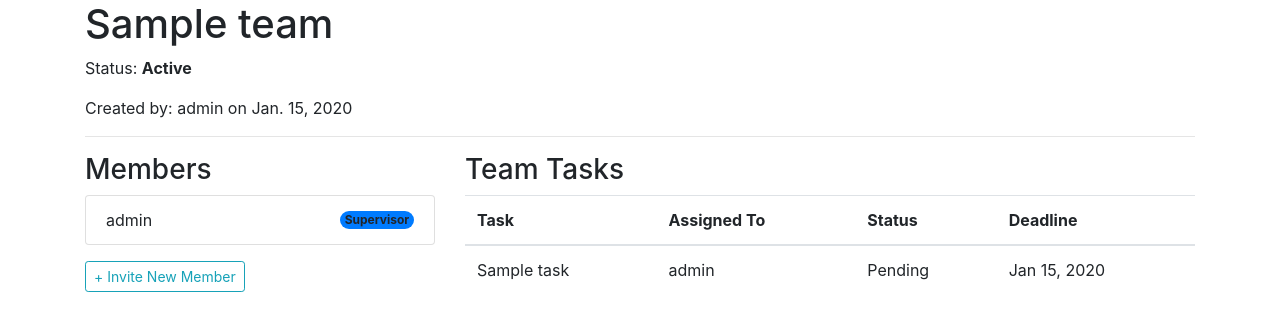
After one commit to rphlrphl/todo-website, a Django app: page /main/team/1/ in a window 1280 px wide. The commit adds this page. Shown: the top 331 px of the page. Run offline with Django 5.2, Linux system fonts and the light colour scheme; a user stored in the database is signed in; data comes from the database, SQL or seed files in the repository; both versions use the stored data as it was after the commit; tables that the repository leaves empty hold one stand-in row (values such as "Sample post"); some libraries are stand-ins or nearby versions.

Commit message:
Add files via upload

```diff
--- a/main/models.py
+++ b/main/models.py
@@ -1,3 +1,59 @@
 from django.db import models
+from django.contrib.auth.models import User
 
 # Create your models here.
+
+class Team(models.Model):
+
+    ACTIVE = 'active'
+    DELETED = 'deleted'
+
+    CHOICES_STATUS = (
+        (ACTIVE, 'Active'),
+        (DELETED, 'Deleted')
+    )
+
+    title = models.CharField(max_length=255)
+    members = models.ManyToManyField(User, related_name='teams', through='TeamMembership')
+    created_by = models.ForeignKey(User, related_name='created_teams', on_delete=models.CASCADE)
+    created_at = models.DateTimeField(auto_now_add=True)
+    status = models.CharField(max_length=10, choices=CHOICES_STATUS, default=ACTIVE)
+
+    invite_code = models.CharField(max_length=36, unique=True, blank=True, null=True)
+
+    class Meta:
+        ordering = ['title']
+
+    def __str__(self):
+        return self.title
+
+class TeamMembership(models.Model):
+    ROLE_CHOICES = (
+        ('supervisor', 'Supervisor'),
+        ('member', 'Member')
+    ) # role choices for each user
+
+    user = models.ForeignKey(User, on_delete=models.CASCADE)
+    team = models.ForeignKey(Team, on_delete=models.CASCADE)
+    role = models.CharField(max_length=20, choices = ROLE_CHOICES)
+
+    class Meta:
+        unique_together = ('user', 'team') # so users can only have one role inside a team
+
+
+class Task(models.Model):
+    STATUS_CHOICES = (
+        ('pending', 'Pending'),
+        ('revision', 'Revision'),
+        ('accomplished', 'Accomplishsed')
+    ) # available status for each task
+
+    team = models.ForeignKey(Team, on_delete=models.CASCADE, related_name='tasks')
+    created_by = models.ForeignKey(User, on_delete=models.SET_NULL, null=True)
+    title = models.CharField(max_length=200)
+    description = models.TextField()
+    deadline = models.DateTimeField()
+    status = models.CharField(max_length=20, choices=STATUS_CHOICES, default='pending')
+
+    def __str__(self):
+        return self.title
--- a/main/templates/main/base.html
+++ b/main/templates/main/base.html
@@ -13,6 +13,7 @@
   >
 
   <!-- CSS FILE -->
+  {% load static %}
   <link rel="stylesheet" href="{% static 'main/css/style.css' %}">
 
   {% block extra_css %}{% endblock %}
--- /dev/null
+++ b/main/templates/main/team_detail.html
@@ -0,0 +1,100 @@
+{% extends 'base/base.html' %}
+
+{% block content %}
+<div class="container">
+    <h1>{{ team.title }}</h1>
+    <p>Status: <strong>{{ team.get_status_display }}</strong></p>
+    <p>Created by: {{ team.created_by.username }} on {{ team.created_at|date }}</p>
+
+    <hr>
+
+    <div class="row">
+        <div class="col-md-4">
+            <h3>Members</h3>
+            <ul class="list-group">
+                {% for mem in memberships %}
+                    <li class="list-group-item d-flex justify-content-between align-items-center">
+                        {{ mem.user.username }}
+                        <span class="badge bg-primary rounded-pill">{{ mem.role|title }}</span>
+                    </li>
+                {% endfor %}
+            </ul>
+
+            {% if my_role == 'supervisor' %}
+                <a href="#"
+                class="btn btn-sm btn-outline-info mt-3"
+                id="generate-invite-btn"
+                data-team-id="{{ team.id }}">
+                + Invite New Member
+                </a>
+            {% endif %}
+        </div>
+
+        <div class="col-md-8">
+            <h3>Team Tasks</h3>
+            <table class="table">
+                <thead>
+                    <tr>
+                        <th>Task</th>
+                        <th>Assigned To</th>
+                        <th>Status</th>
+                        <th>Deadline</th>
+                    </tr>
+                </thead>
+                <tbody>
+                    {% for task in tasks %}
+                        <tr>
+                            <td>{{ task.title }}</td>
+                            <td>{{ task.created_by.username }}</td>
+                            <td>{{ task.get_status_display }}</td>
+                            <td>{{ task.deadline|date:"M d, Y" }}</td>
+                        </tr>
+                    {% empty %}
+                        <tr><td colspan="4">No tasks yet.</td></tr>
+                    {% endfor %}
+                </tbody>
+            </table>
+        </div>
+    </div>
+</div>
+{% endblock %}
+
+{% block extra_js %}
+<script>
+document.addEventListener('DOMContentLoaded', function() {
+    const btn = document.getElementById('generate-invite-btn');
+
+    btn.addEventListener('click', function(e) {
+        e.preventDefault(); // prevent default link behavior
+        const teamId = btn.dataset.teamId;
+
+        fetch(`/main/team/${teamId}/invite/`, {
+            method: 'GET',
+            headers: {
+                'X-Requested-With': 'XMLHttpRequest',
+            },
+        })
+        .then(response => response.json())
+        .then(data => {
+            if(data.error) {
+                alert(data.error);
+                return;
+            }
+
+            const code = data.invite_code;
+
+            // Copy to clipboard
+            navigator.clipboard.writeText(code).then(() => {
+                alert(`Invite code copied to clipboard: ${code}`);
+            }).catch(err => {
+                alert(`Failed to copy invite code. Code: ${code}`);
+            });
+        })
+        .catch(err => {
+            alert('Error generating invite code.');
+            console.error(err);
+        });
+    });
+});
+</script>
+{% endblock %}
--- a/main/urls.py
+++ b/main/urls.py
@@ -8,4 +8,8 @@ urlpatterns = [
     path("", views.team, name = 'team'),
     path("tasks", views.tasks, name = 'tasks'),
     path("accomplished_tasks", views.accomplished_tasks, name = 'accomplished-tasks'),
+    path("team/<int:team_id>/", views.team_detail, name='team-detail'),
+    path("team/<int:team_id>/invite/", views.generate_invite, name = 'generate-invite'),
+    path("create-team", views.create_team, name = 'create-team'),
+    path('join-team/', views.join_team, name='join-team'),
 ]
--- a/main/views.py
+++ b/main/views.py
@@ -1,9 +1,47 @@
-from django.shortcuts import render
+from django.shortcuts import render, redirect, get_object_or_404
+from django.contrib import messages
 from django.contrib.auth.decorators import login_required
+from django.http import HttpResponse, JsonResponse
+from .models import TeamMembership, Team, Task
+from .ModelForm import CreateTeam
+import uuid
+from django.contrib.auth import logout
+from django.contrib import auth
+
+
+
+@login_required
+def team_detail(request, team_id):
+    # 1. Get the team or 404
+    team = get_object_or_404(Team, id=team_id)
+
+    # 2. Security: Check if the logged-in user is actually in this team
+    user_membership = TeamMembership.objects.filter(user=request.user, team=team).first()
+
+    if not user_membership:
+        return redirect('main:profile') # Redirect if they try to snoop on other teams
+
+    # 3. Get all members of this team to show in a list
+    all_memberships = TeamMembership.objects.filter(team=team).select_related('user')
+
+    # 4. Get tasks for this team
+    tasks = team.tasks.all()
+
+    context = {
+        'team': team,
+        'my_role': user_membership.role,
+        'memberships': all_memberships,
+        'tasks': tasks,
+    }
+    return render(request, 'main/team_detail.html', context)
 
 @login_required
 def team(request):
-    context = {}
+    memberships = TeamMembership.objects.filter(user=request.user)
+    context = {
+        'memberships' : memberships,
+        'has_team' : memberships.exists()
+    }
     return render(request, "main/team.html", context)
 
 @login_required
@@ -15,3 +53,66 @@ def tasks(request):
 def accomplished_tasks(request):
     context = {}
     return render(request, "main/accomplished-tasks.html", context)
+
+@login_required
+def create_team(request):
+    context = {}
+    if request.method == 'POST':
+        form = CreateTeam(request.POST)
+        if form.is_valid:
+            team = form.save(commit=False)
+            team.created_by = request.user
+            team.invite_code = str(uuid.uuid4())
+            team.save()
+
+            TeamMembership.objects.create(
+                user = request.user,
+                team = team,
+                role = 'supervisor'
+            )
+            return redirect('main:team')
+    else:
+        form = CreateTeam()
+    return render(request, 'main/create-team.html', {'form' : form})
+
+@login_required
+def generate_invite(request, team_id):
+    team = get_object_or_404(Team, id=team_id)
+
+    # Only supervisors can generate invites
+    membership = TeamMembership.objects.filter(user=request.user, team=team).first()
+    if not membership or membership.role != 'supervisor':
+        return JsonResponse({'error': 'Forbidden'}, status=403)
+
+    # Save invite code if none exists
+    if not team.invite_code:
+        import uuid
+        team.invite_code = str(uuid.uuid4())
+        team.save()
+
+    return JsonResponse({'invite_code': team.invite_code})
+
+@login_required
+def join_team(request):
+    if request.method == 'POST' and request.headers.get('X-Requested-With') == 'XMLHttpRequest':
+        code = request.POST.get('code', '').strip()
+        if not code:
+            return JsonResponse({'error': "Please enter an invite code."})
+
+        try:
+            team = Team.objects.get(invite_code=code)
+        except Team.DoesNotExist:
+            return JsonResponse({'error': "Invalid invite code."})
+
+        membership, created = TeamMembership.objects.get_or_create(
+            user=request.user,
+            team=team,
+            defaults={'role': 'member'}
+        )
+
+        if created:
+            return JsonResponse({'success': f"You joined {team.title} successfully!"})
+        else:
+            return JsonResponse({'info': "You are already a member of this team."})
+
+    return JsonResponse({'error': "Invalid request."}, status=400)
--- a/myApp/urls.py
+++ b/myApp/urls.py
@@ -1,8 +1,11 @@
 from . import views
+from django.contrib.auth import views as auth_views
 from django.urls import path, include
 
 urlpatterns = [
     path("", views.login_view, name = 'login'),
     path("signup", views.signup, name = 'signup'),
-    path('accounts', include("django.contrib.auth.urls"))
+    path('session-status/', views.session_status, name='session_status'),
+    path('accounts', include("django.contrib.auth.urls")),
+    # path('signout/', auth_views.LogoutView.as_view(next_page='login'), name='signout'),
 ]
```
Also changed, not shown: main/ModelForm.py (added, +7 -0 lines), main/admin.py (+25 -0 lines), main/static/main/css/style.css (+7 -0 lines), main/templates/main/create-team.html (added, +17 -0 lines), main/templates/main/navbar.html (+20 -7 lines), main/templates/main/team.html (+109 -3 lines), myApp/templates/myApp/login.html (+24 -0 lines), myApp/views.py (+13 -0 lines), db.sqlite3, main/migrations/0001_initial.py (added), main/migrations/0002_team_invite_code.py (added).
